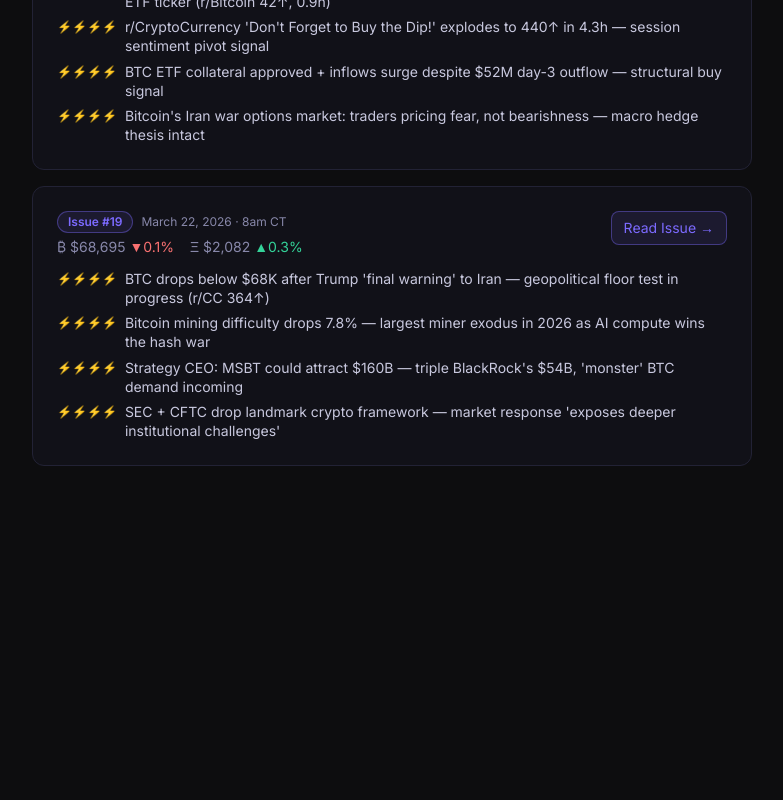
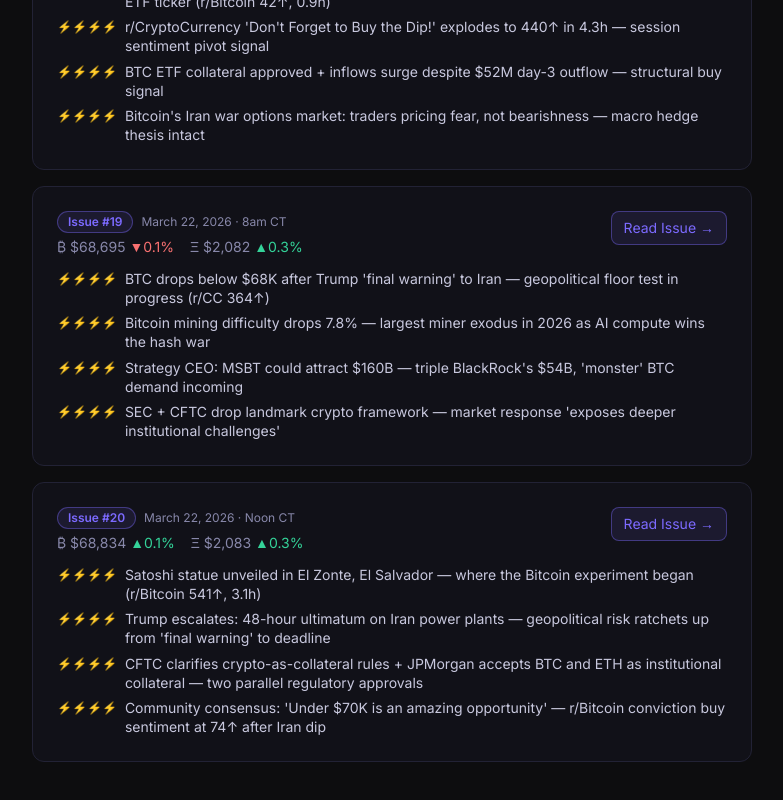
Before and after one commit to Mind-Dragon/zackor-signals, a Next.js app: page /issues in a window 1280 px wide. Shown: the part 4782-5582 px from the top of the page, without its empty margins (248-1031 px from the left). Before the commit the page ends 5296 px from the top, so only its background shows below. Built offline with nearby package versions, Linux system fonts and the light colour scheme.

Commit message:
feat: add Issue #20 — Mar 22, 2026 Noon CT BTC/ETH scan

```diff
--- a/app/data/issues.ts
+++ b/app/data/issues.ts
@@ -28,6 +28,87 @@
 }
 
 export const ISSUES: Issue[] = [
+  {
+    id: "2026-03-22-noon",
+    issueNumber: 20,
+    date: "March 22, 2026",
+    time: "Noon CT",
+    btcPrice: "$68,834",
+    btcChange: "0.1%",
+    btcUp: true,
+    ethPrice: "$2,083",
+    ethChange: "0.3%",
+    ethUp: true,
+    sections: [
+      {
+        icon: "₿",
+        title: "Bitcoin",
+        signals: [
+          {
+            rating: 4,
+            headline: "Satoshi statue unveiled in El Zonte, El Salvador — where the Bitcoin experiment began (r/Bitcoin 541↑, 3.1h)",
+            detail: "r/Bitcoin (541↑, 3.1h): A permanent statue of Satoshi Nakamoto now stands in El Zonte — the village where Bitcoin Beach began and where El Salvador's Bitcoin experiment first took root. This is the #1 Bitcoin community signal of the noon scan. Cultural and symbolic milestones of this type historically mark macro sentiment inflection points — the community is leaning into the narrative of BTC as permanent, sovereign money rather than a speculative trade."
+          },
+          {
+            rating: 4,
+            headline: "Trump escalates: 48-hour ultimatum on Iran power plants — geopolitical risk ratchets up from 'final warning' to deadline",
+            detail: "Exa (Mar 22): Trump upgraded from this morning's 'final warning' to Iran to a specific 48-hour ultimatum targeting Iran's power plant infrastructure. This is a material escalation from the 8am signal. BTC has recovered to $68,834 (+0.14%) from the sub-$68K dip — suggesting the market is currently absorbing the geopolitical risk rather than selling it. The 48-hour clock runs through Monday noon CT. If Iran does not comply, the next escalation window is Monday 12pm–2pm CT. Monitor closely."
+          },
+          {
+            rating: 4,
+            headline: "CFTC clarifies crypto-as-collateral rules + JPMorgan accepts BTC and ETH as institutional collateral — two parallel regulatory approvals",
+            detail: "Exa (Mar 22): The CFTC published staff clarification on acceptable use of crypto (BTC and ETH) as collateral in derivatives markets. Simultaneously, JPMorgan has begun accepting Bitcoin and Ethereum as institutional collateral (Exa/Crowdfund Insider, Mar 21). Two independent collateral legitimization events in 24 hours. This is the plumbing of institutional finance being updated to treat crypto as a first-class asset — a structural demand driver that operates below the price chart."
+          },
+          {
+            rating: 4,
+            headline: "Community consensus: 'Under $70K is an amazing opportunity' — r/Bitcoin conviction buy sentiment at 74↑ after Iran dip",
+            detail: "r/Bitcoin (74↑, 3.2h): Following the Iran-driven dip below $68K this morning, r/Bitcoin's most-engaged new post frames the current price level as a once-in-cycle buying opportunity. BTC has since recovered to $68,834. The community sentiment shift from fear to conviction buying within hours of a geopolitical dip is a pattern consistent with prior BTC recoveries from external shock events. Contrast with MicroStrategy's $8.8B paper loss analysis (Exa) — institutional holders absorbing unrealized losses rather than capitulating."
+          },
+          {
+            rating: 3,
+            headline: "Tether expands Bitcoin integration to enhance USDT usability — BTC liquidity and utility deepening",
+            detail: "Exa (Mar 22): Tether announced expansion of its Bitcoin integration to make USDT more usable within the Bitcoin ecosystem. This follows Tether Gold (XAUT) gaining institutional and retail traction via yield and dividend innovations (Exa Mar 22). Tether's growing Bitcoin-alignment is structurally significant: USDT is the dominant stablecoin and its deeper Bitcoin integration creates new liquidity channels for BTC-denominated commerce."
+          },
+          {
+            rating: 3,
+            headline: "Coinbase launches 24/7 stock perps for non-US traders — crypto-native equity access expands BTC platform narrative (r/CC 16↑)",
+            detail: "r/CryptoCurrency (16↑, 5.5h): Coinbase launched perpetual contracts on US stocks, available 24/7 to non-US traders. While not directly a BTC price signal, this reinforces the Coinbase platform narrative: crypto rails absorbing traditional financial products. Each new product category on crypto infrastructure validates the long-term thesis that BTC and crypto networks are the financial operating system of the next decade."
+          }
+        ]
+      },
+      {
+        icon: "Ξ",
+        title: "Ethereum",
+        signals: [
+          {
+            rating: 4,
+            headline: "Ethereum cuts bridge times by 98% — technical milestone hits r/ethereum at noon (12↑, 2.6h)",
+            detail: "r/ethereum (12↑, 2.6h): Ethereum has achieved a 98% reduction in cross-chain bridge times. This is the #1 r/ethereum post of the day. Bridge speed is one of the core UX friction points for ETH-based DeFi and L2 adoption — a 98% improvement is not incremental, it's a category change. If ETH bridges are now near-instant, the L2 ecosystem's composability and user experience improves dramatically, removing a major objection to ETH vs. Solana or other faster chains."
+          },
+          {
+            rating: 4,
+            headline: "$111M whale ETH bet + $19.5M stack rebuild + coordinated whale/ETF accumulation — three independent confirmation signals",
+            detail: "Exa (Mar 21-22): Three separate whale accumulation stories converging: (1) An anonymous whale placed a $111M ETH bet — framed as 'buy the dip signal or rotation catalyst.' (2) An ETH OG whale rebuilt a $19.5M ETH stack. (3) Coordinated whale + ETF buying framed as 'smart money bottom signal.' This aligns with the thomasg.eth accumulation flagged this morning. The pattern across multiple independent large holders suggests institutional-scale conviction at $2,083, not retail speculation."
+          },
+          {
+            rating: 4,
+            headline: "JPMorgan accepting ETH as institutional collateral + ETH staking ETF driving new inflows — two institutional on-ramps confirmed",
+            detail: "Exa (Mar 21-22): JPMorgan is now accepting Ethereum as institutional collateral for derivatives (same announcement covers both BTC and ETH). Additionally, an Ethereum staking ETF is driving new inflows even as BlackRock saw $140M in combined BTC/ETH ETF outflows. The staking ETF signal is particularly significant — it means institutional money is not just holding ETH but earning yield on it, which changes the holding proposition from speculative to income-generating."
+          },
+          {
+            rating: 3,
+            headline: "ETH whale profitability approaching breakeven — 'flow-based signal for the next leg up' (Exa Mar 22)",
+            detail: "Exa (Mar 22): Analysis showing ETH whale cohort profitability approaching neutral — a level that historically precedes redistribution and appreciation. Combined with the $2,083 price level and multiple whale accumulation signals, this creates the technical setup for a squeeze: whales near breakeven + institutional collateral demand + bridge improvements = potential catalyst stack for a move above the 8am Elliott Wave decision level."
+          },
+          {
+            rating: 3,
+            headline: "Ethereum at $2,083: Iran 48-hour ultimatum is the primary risk — ETH has held ground despite BTC geopolitical pressure",
+            detail: "ETH holding $2,083 (+0.27%) at noon while BTC recovers from its Iran dip demonstrates ETH's relative stability against geopolitical macro shocks. The risk is a sharper BTC selloff if the Iran deadline hits Monday with no resolution — ETH typically correlates downward with BTC in acute risk-off events. The 48-hour window (through Monday noon CT) is the primary near-term risk parameter for ETH holders, not the technical picture."
+          }
+        ]
+      }
+    ]
+  },
   {
     id: "2026-03-22-8am",
     issueNumber: 19,
```
